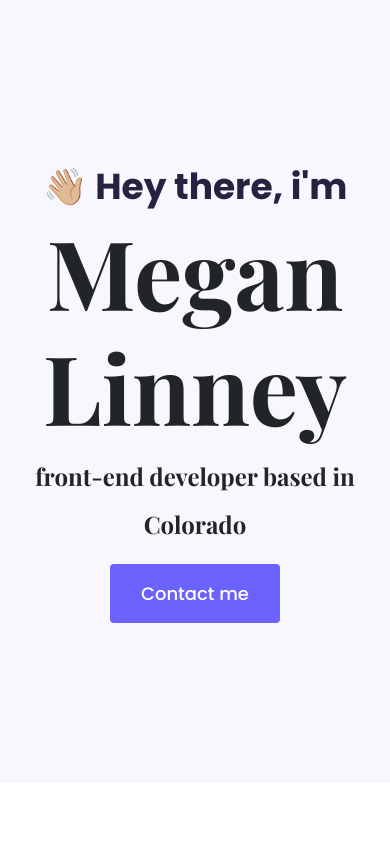
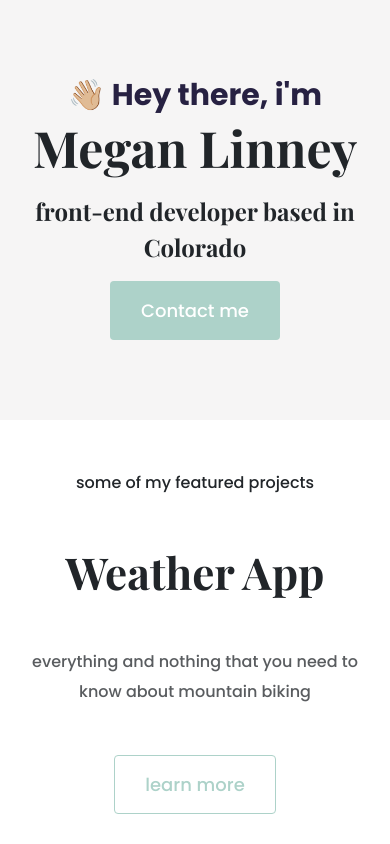
Before and after one commit to megonthemove/portfolio-project, a plain HTML site: page index.html in a window 390 px wide. Shown: the top 844 px of the page. Drawn offline with nearby package versions, Linux system fonts and the light colour scheme.

Commit message:
imported photos and added homepage design

```diff
--- a/index.html
+++ b/index.html
@@ -25,5 +25,49 @@ https://cdn.jsdelivr.net/npm/bootstrap@5.3.2/dist/css/bootstrap.min.css
     <a href="#" class="btn btn-branding" >Contact me</a>
 </div>
 </div>
+<p class="text-center m-5">
+    some of my featured projects
+    </p>
+<div class="container">
+
+<div class="row mb-5">
+    <div class="col">
+        <div class="project-description">
+            <h2 class="mb-5">Weather App</h2>
+            <p class="mb-5 text-muted">everything and nothing that you need to know about mountain biking</p>
+            <a href="x" class="btn btn-branding-outline">learn more</a>
+        </div>
+    </div>
+    <div class="col d-none d-lg-block">
+        <img src="images/weather.png" class="img-fluid" width="500">
+
+    </div>
+</div>
+<div class="row mb-5">
+    <div class="col d-none d-lg-block">
+        <img src="images/mtb.png" class="img-fluid" width="400">
+</div>
+<div class="col">
+<div class="project-description">
+<h2 class="mb-5">Mountain bike Project</h2>
+<p class="mb-5 text-muted">everything and nothing that you need to know about mountain biking</p>
+<a href="x" class="btn btn-branding-outline">learn more</a>
+</div>
+</div>
+<div class="row">
+<div class="col">
+    <div class="project-description">
+        <h2 class="mb-5">World Clock App</h2>
+        <p class="mb-5 text-muted">everything and nothing that you need to know about mountain biking</p>
+        <a href="x" class="btn btn-branding-outline">learn more</a>
+    </div>
+</div>
+            <div class="col d-none d-lg-block">
+                <img src="images/clock.png" class="img-fluid" width="500">
+
+
+</div>
+</div>
+</div>
 </body>
 </html>
--- a/styles/portfolio.css
+++ b/styles/portfolio.css
@@ -1,9 +1,7 @@
-/*font-family: 'Playfair Display', serif;
-font-family: 'Poppins', sans-serif; */
 
 :root {
-    --branding-color: #6C63FF;
-    --secondary-color: #f9f7fe;
+    --branding-color: #add2c9;
+    --secondary-color: #f6f5f5;
     --heading-font-family: 'Playfair Display', serif;
     --default-font-family: 'Poppins', sans-serif;
 }
@@ -20,11 +18,17 @@ h1, h2, h3, h4, h5, h6 {
 
 h1 {
     font-size: 96px;
+    line-height: 1.5;
+}
+
+h2 {
+    font-size: 64px;
 }
 
 p {
-
+    font-size: 16px;
     font-weight: normal;
+    line-height: 30px;
 }
 
 .hero {
@@ -34,7 +38,7 @@ p {
 }
 
 .hero p {
-    font-size: 36px;
+    font-size: 30px;
     font-weight: bold;
     margin: 0;
     color: #272142;
@@ -43,7 +47,7 @@ p {
 .hero h2 {
     font-family: var(--heading-font-family);
     font-weight: normal;
-    line-height: 2;
+    line-height: 1.5;
     font-size: 24px;
 }
 
@@ -55,3 +59,38 @@ p {
     line-height: 27px;
     padding: 15px 30px;
 }
+
+.btn-branding-outline {
+    color: var(--branding-color);
+    border: 1px solid var(--branding-color);
+    border-radius: 4px;
+    font-size: 18px;
+    line-height: 27px;
+    padding: 15px 30px;
+}
+
+img {
+    max-width: 100%;
+    border-radius: 10px;
+}
+
+.project-description {
+ padding: 80px 60px;
+}
+
+
+@media (max-width: 960px) {
+    h1 {
+        font-size: 50px;
+    }
+    h2 {
+        font-size: 44px;
+    }
+    .hero {
+        padding: 80px 20px;
+    }
+    .project-description {
+        padding: 0;
+        text-align: center;
+    }
+}
```
Also changed, not shown: images/clock.png (added), images/mtb.png (added), images/weather.png (added), 1 other file.
